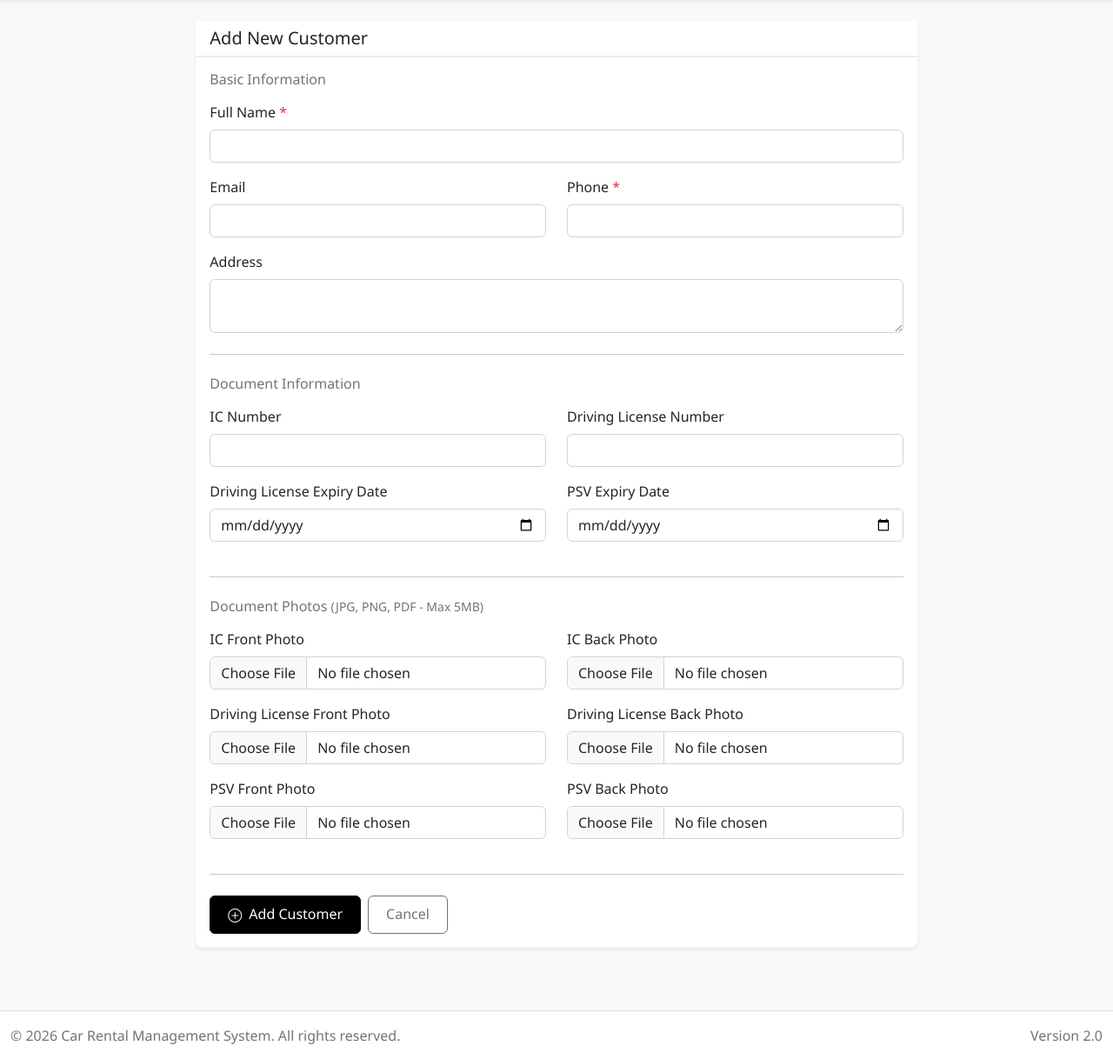
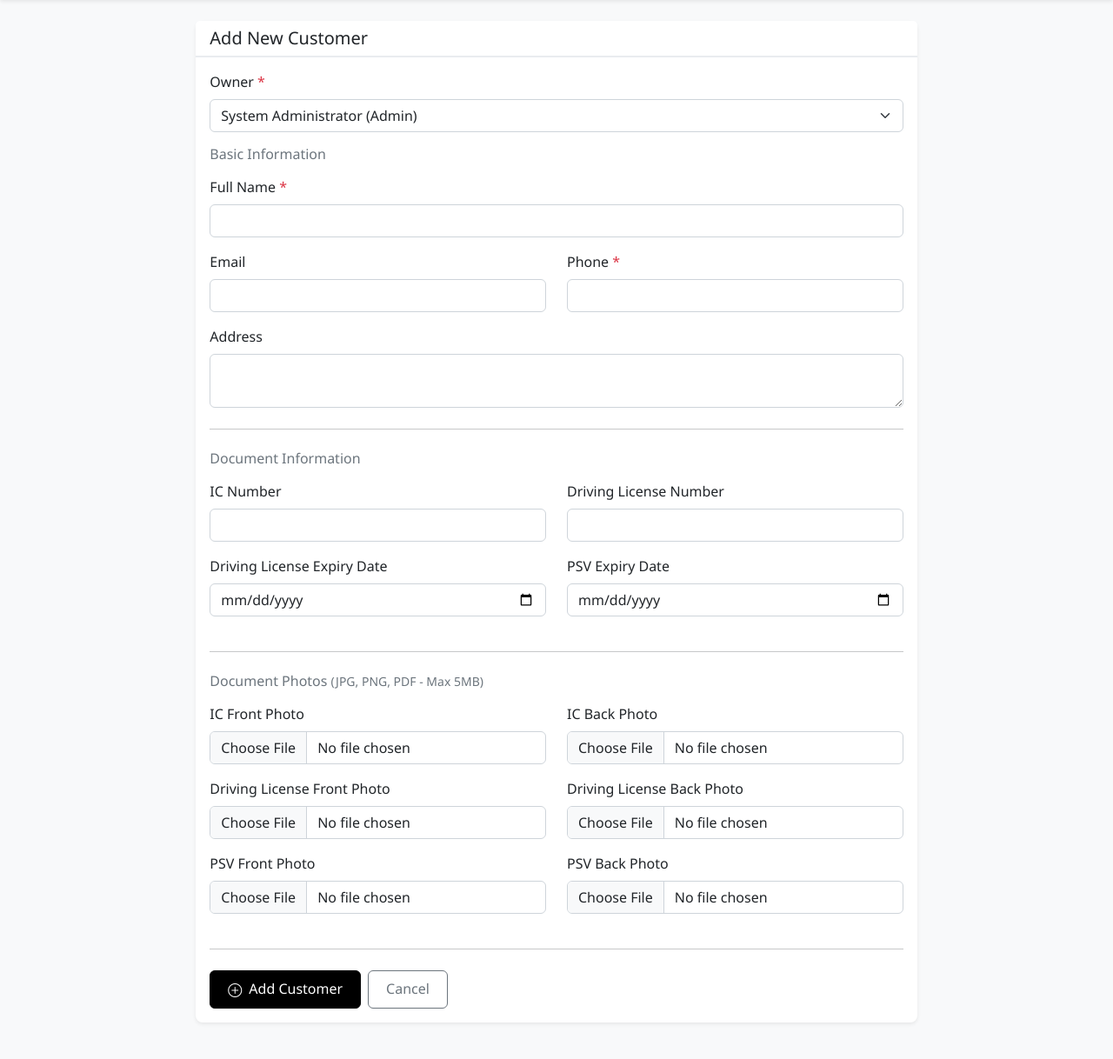
Before and after one commit to mfarhanka/CRMS-V2, a PHP site: page /customer_add.php in a window 1280 px wide. Shown: the part 58-1276 px from the top of the page at 87% size. Run offline with PHP 8.4, Linux system fonts and the light colour scheme; a user stored in the database is signed in; data comes from the database, SQL or seed files in the repository.

Commit message:
Add customer owner selection for admins

```diff
--- a/customer_add.php
+++ b/customer_add.php
@@ -4,6 +4,23 @@ requireLogin();
 
 $page_title = 'Add New Customer';
 $error = '';
+$conn = getDBConnection();
+$owner_options = [];
+$selected_owner_id = intval($_SESSION['user_id'] ?? 0);
+
+if (isAdmin()) {
+    $owners = $conn->query("SELECT id, full_name, company_name, role FROM users WHERE status = 'active' AND role IN ('admin', 'agent') ORDER BY role, full_name");
+
+    while ($owner = $owners->fetch_assoc()) {
+        $owner_options[] = $owner;
+    }
+
+    if (!empty($owner_options)) {
+        $selected_owner_id = intval($owner_options[0]['id']);
+    } else {
+        $error = 'No active users are available to own this customer.';
+    }
+}
 
 if ($_SERVER['REQUEST_METHOD'] == 'POST') {
     $full_name = sanitize($_POST['full_name']);
@@ -14,10 +31,35 @@ if ($_SERVER['REQUEST_METHOD'] == 'POST') {
     $license_number = sanitize($_POST['license_number']);
     $license_expiry_date = !empty($_POST['license_expiry_date']) ? sanitize($_POST['license_expiry_date']) : NULL;
     $psv_expiry_date = !empty($_POST['psv_expiry_date']) ? sanitize($_POST['psv_expiry_date']) : NULL;
-    $user_id = $_SESSION['user_id'];
+    $user_id = intval($_SESSION['user_id']);
+
+    if (isAdmin()) {
+        $user_id = intval($_POST['owner_user_id'] ?? 0);
+        $selected_owner_id = $user_id;
+    }
 
     if (empty($full_name) || empty($phone)) {
         $error = 'Please fill in all required fields';
+    } else {
+        $valid_owner = false;
+
+        if (isAdmin()) {
+            foreach ($owner_options as $owner) {
+                if (intval($owner['id']) === $user_id) {
+                    $valid_owner = true;
+                    break;
+                }
+            }
+        } else {
+            $owner_stmt = $conn->prepare("SELECT id FROM users WHERE id = ? AND status = 'active'");
+            $owner_stmt->bind_param("i", $user_id);
+            $owner_stmt->execute();
+            $valid_owner = $owner_stmt->get_result()->num_rows === 1;
+            $owner_stmt->close();
+        }
+
+        if (!$valid_owner) {
+            $error = 'Please select a valid customer owner';
         } else {
         // Handle file uploads
         $upload_dir = 'uploads/customers/';
@@ -88,8 +130,6 @@ if ($_SERVER['REQUEST_METHOD'] == 'POST') {
             }
         }
 
-        $conn = getDBConnection();
-
             $stmt = $conn->prepare("INSERT INTO customers (user_id, full_name, email, phone, address, id_number, license_number, license_expiry_date, psv_expiry_date, ic_front_photo, ic_back_photo, license_front_photo, license_back_photo, psv_front_photo, psv_back_photo) VALUES (?, ?, ?, ?, ?, ?, ?, ?, ?, ?, ?, ?, ?, ?, ?)");
             $stmt->bind_param("issssssssssssss", $user_id, $full_name, $email, $phone, $address, $id_number, $license_number, $license_expiry_date, $psv_expiry_date, $ic_front_photo, $ic_back_photo, $license_front_photo, $license_back_photo, $psv_front_photo, $psv_back_photo);
 
@@ -101,7 +141,7 @@ if ($_SERVER['REQUEST_METHOD'] == 'POST') {
             }
 
             $stmt->close();
-        closeDBConnection($conn);
+        }
     }
 }
 
@@ -122,6 +162,23 @@ include 'includes/header.php';
                 <?php endif; ?>
 
                 <form method="POST" action="" enctype="multipart/form-data">
+                    <?php if (isAdmin()): ?>
+                    <div class="mb-3">
+                        <label for="owner_user_id" class="form-label">Owner <span class="text-danger">*</span></label>
+                        <select class="form-select" id="owner_user_id" name="owner_user_id" required>
+                            <?php foreach ($owner_options as $owner): ?>
+                                <?php
+                                $owner_label = $owner['company_name'] ?: $owner['full_name'];
+                                $owner_label .= ' (' . ucfirst($owner['role']) . ')';
+                                ?>
+                                <option value="<?php echo intval($owner['id']); ?>" <?php echo intval($owner['id']) === $selected_owner_id ? 'selected' : ''; ?>>
+                                    <?php echo htmlspecialchars($owner_label, ENT_QUOTES, 'UTF-8'); ?>
+                                </option>
+                            <?php endforeach; ?>
+                        </select>
+                    </div>
+                    <?php endif; ?>
+
                     <h6 class="text-muted mb-3">Basic Information</h6>
 
                     <div class="mb-3">
@@ -226,4 +283,7 @@ include 'includes/header.php';
     </div>
 </div>
 
-<?php include 'includes/footer.php'; ?>
+<?php
+closeDBConnection($conn);
+include 'includes/footer.php';
+?>
```
Lines whose indentation alone changed are shown as unchanged.
